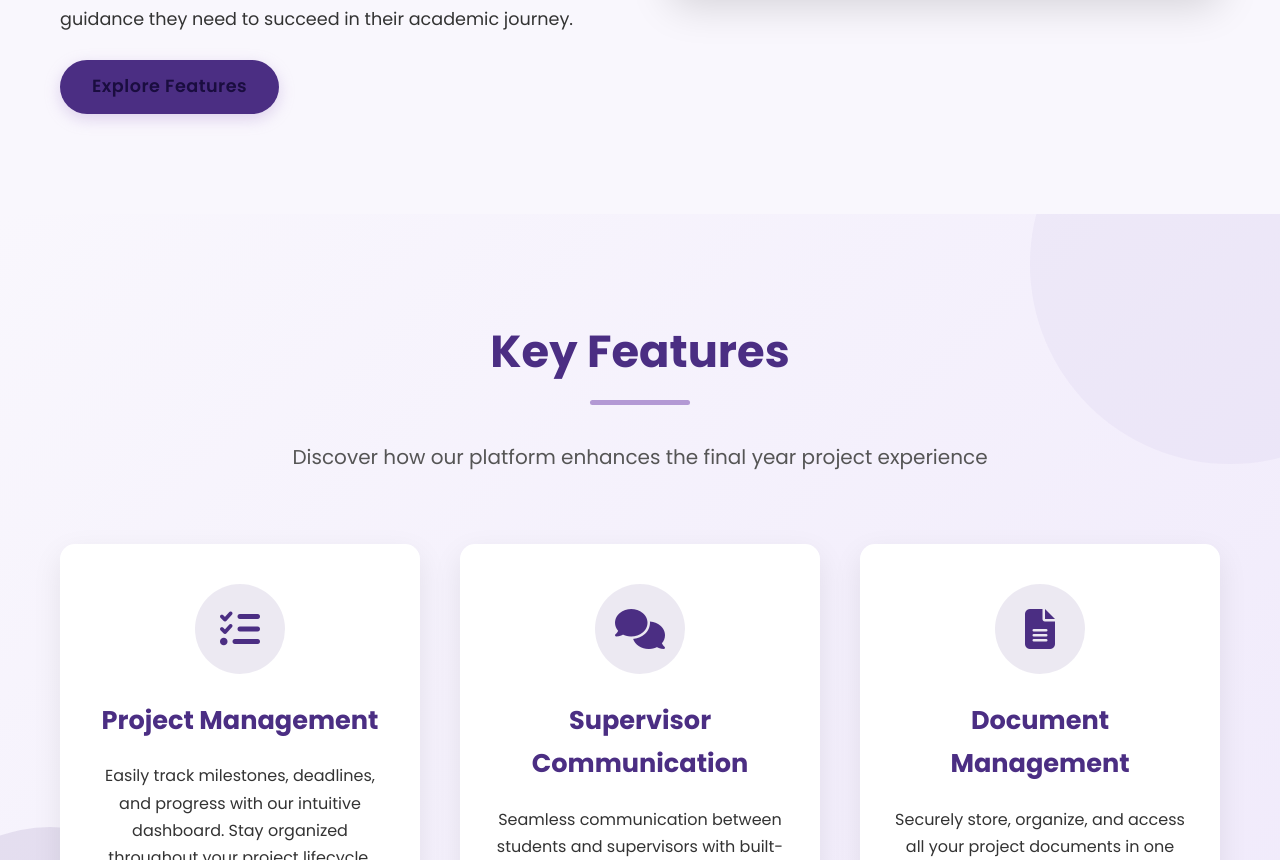
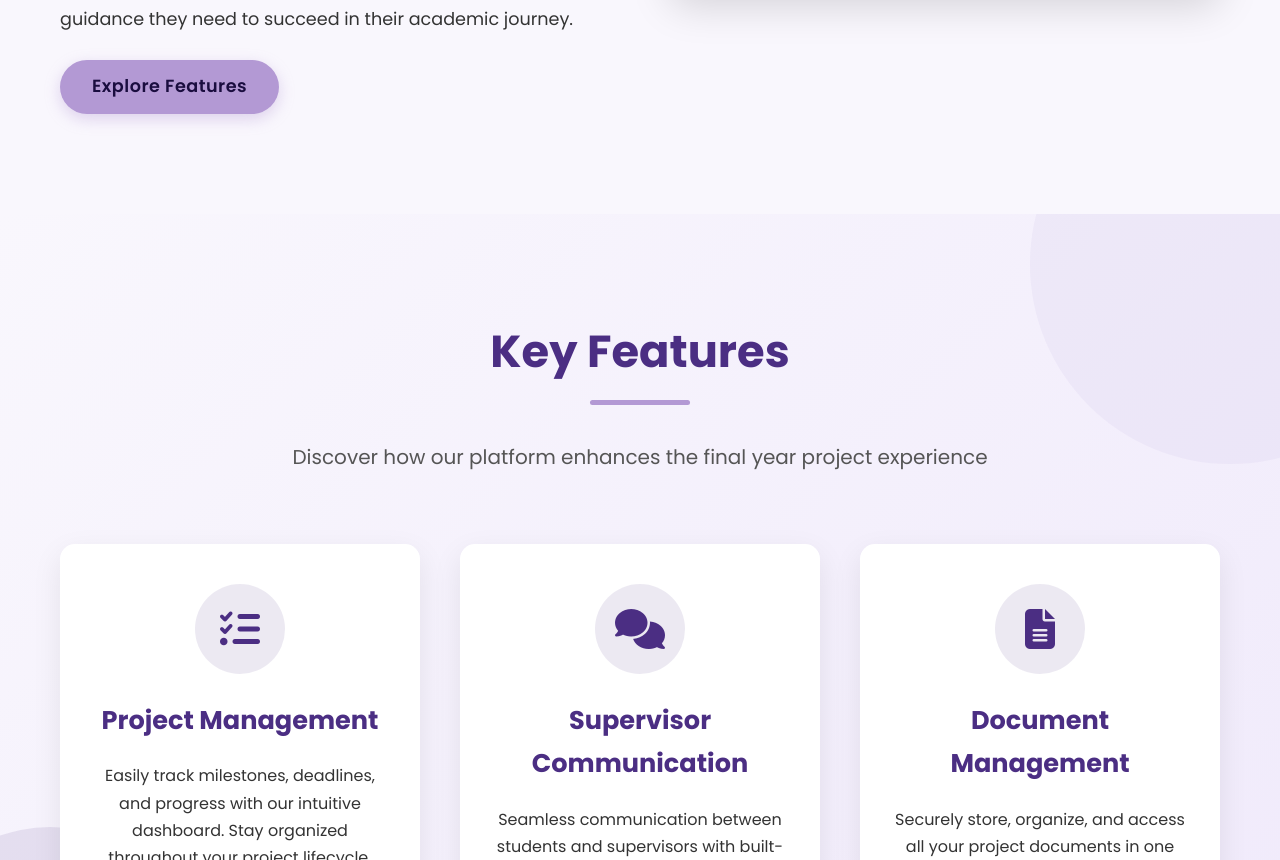
Before and after one commit to SyazAwie/interactivePage, a plain HTML site: page index.html in a window 1280 px wide. Shown: the part 1672-2532 px from the top of the page. Drawn offline with Linux system fonts and the light colour scheme.

Commit message:
update css

```diff
--- a/index.html
+++ b/index.html
@@ -808,7 +808,7 @@
                     <p>The UiTM FYP Management System is a state-of-the-art platform designed to streamline the entire final year project lifecycle. Our system connects students, supervisors, and administrators in a cohesive ecosystem that simplifies project management, tracking, and evaluation.</p>
                     <p>With intuitive tools and a user-friendly interface, students can focus on what truly matters - creating impactful research and innovative projects that showcase their academic capabilities.</p>
                     <p>Supervisors gain powerful tools to monitor progress, provide timely feedback, and ensure that every student receives the guidance they need to succeed in their academic journey.</p>
-                    <a href="#features" class="btn" style="background: var(--primary);">Explore Features</a>
+                    <a href="#features" class="btn" style="background: var(--accent);">Explore Features</a>
                 </div>
                 <div class="about-image" id="aboutImage">
                     <img src="graduate.jpg" alt="UiTM Students Graduating">
```
